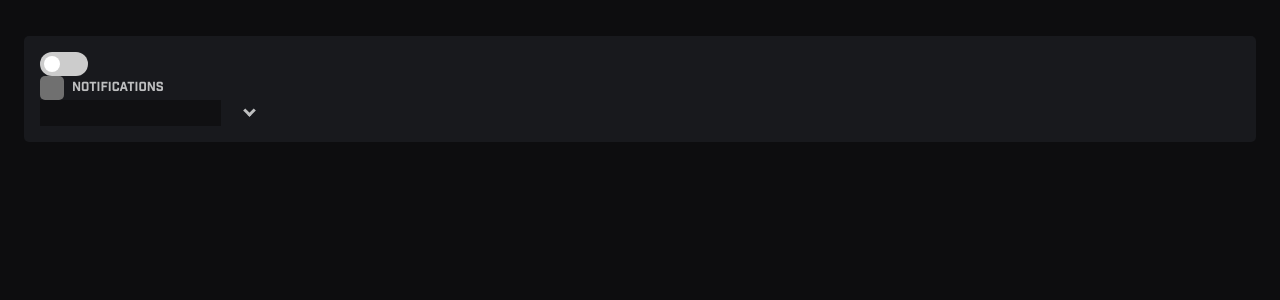
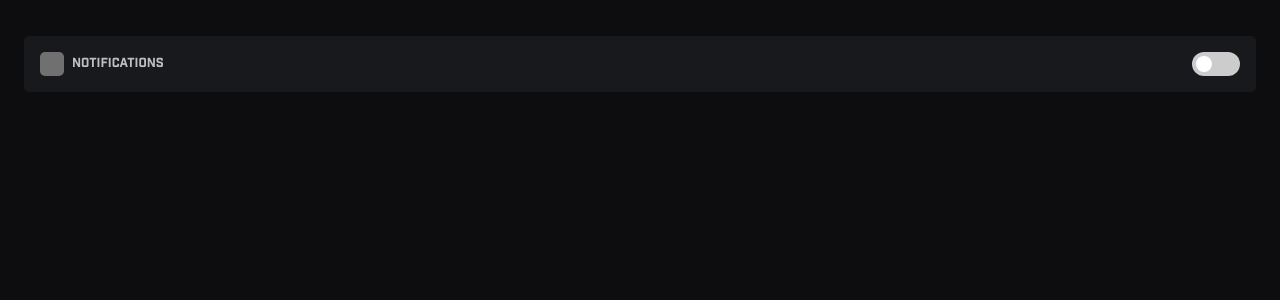
Before and after one commit to ezavile/react-features-settings, a React (Create React App) app: page / in a window 1280 px wide. Shown: the top 300 px of the page. Built offline with nearby package versions, Linux system fonts and the light colour scheme.

Commit message:
feat: add FeatureToggle molecule

```diff
--- a/src/App.tsx
+++ b/src/App.tsx
@@ -1,6 +1,7 @@
 import { FC, useState } from "react";
 
-import { Switch, FeatureName, NumericInput, ChevronButton, Card } from "./Atoms";
+import { Card } from "./Atoms";
+import { FeatureToggle } from "./Molecules";
 
 export const App: FC = () => {
   const [on, setOn] = useState(false);
@@ -8,10 +9,12 @@ export const App: FC = () => {
   return (
     <div className="App">
       <Card>
-        <Switch on={on} onChange={() => setOn(!on)} />
-        <FeatureName name={"notifications"} />
-        <NumericInput />
-        <ChevronButton on={on} onClick={() => setOn(!on)} />
+        <FeatureToggle
+          name={"notifications"}
+          enabled={on}
+          onToggle={() => setOn(!on)}
+          onLimitValueChange={() => {}}
+        />
       </Card>
     </div>
   );
--- /dev/null
+++ b/src/Molecules/FeatureToggle/FeatureToggle.css
@@ -0,0 +1,15 @@
+.FeatureToggle {
+  justify-content: space-between;
+  display: flex;
+  align-items: center;
+  width: 100%;
+}
+
+.FeatureToggle-switch {
+  display: flex;
+  align-items: center;
+}
+
+.FeatureToggle-switch input {
+  margin-right: 1rem;
+}
--- /dev/null
+++ b/src/Molecules/FeatureToggle/FeatureToggle.tsx
@@ -0,0 +1,35 @@
+import { FC } from "react";
+import "./FeatureToggle.css";
+
+import { FeatureName, NumericInput, Switch } from "../../Atoms";
+
+type FeatureToggleProps = {
+  name: string;
+  enabled: boolean;
+  value?: number;
+  onToggle: () => void;
+  onLimitValueChange: (value: number) => void;
+};
+
+export const FeatureToggle: FC<FeatureToggleProps> = ({
+  name,
+  enabled,
+  value,
+  onLimitValueChange,
+  onToggle,
+}) => {
+  return (
+    <div className="FeatureToggle">
+      <FeatureName name={name} />
+      <div className="FeatureToggle-switch">
+        {typeof value !== "undefined" ? (
+          <NumericInput
+            value={value}
+            onChange={(ev) => onLimitValueChange(+ev.target.value)}
+          />
+        ) : null}
+        <Switch on={enabled} onChange={onToggle} />
+      </div>
+    </div>
+  );
+};
--- /dev/null
+++ b/src/Molecules/FeatureToggle/index.ts
@@ -0,0 +1 @@
+export * from './FeatureToggle';
--- /dev/null
+++ b/src/Molecules/index.ts
@@ -0,0 +1 @@
+export * from './FeatureToggle';
```
Also changed, not shown: 1 other file (tests, documents, lock files or other folders).
